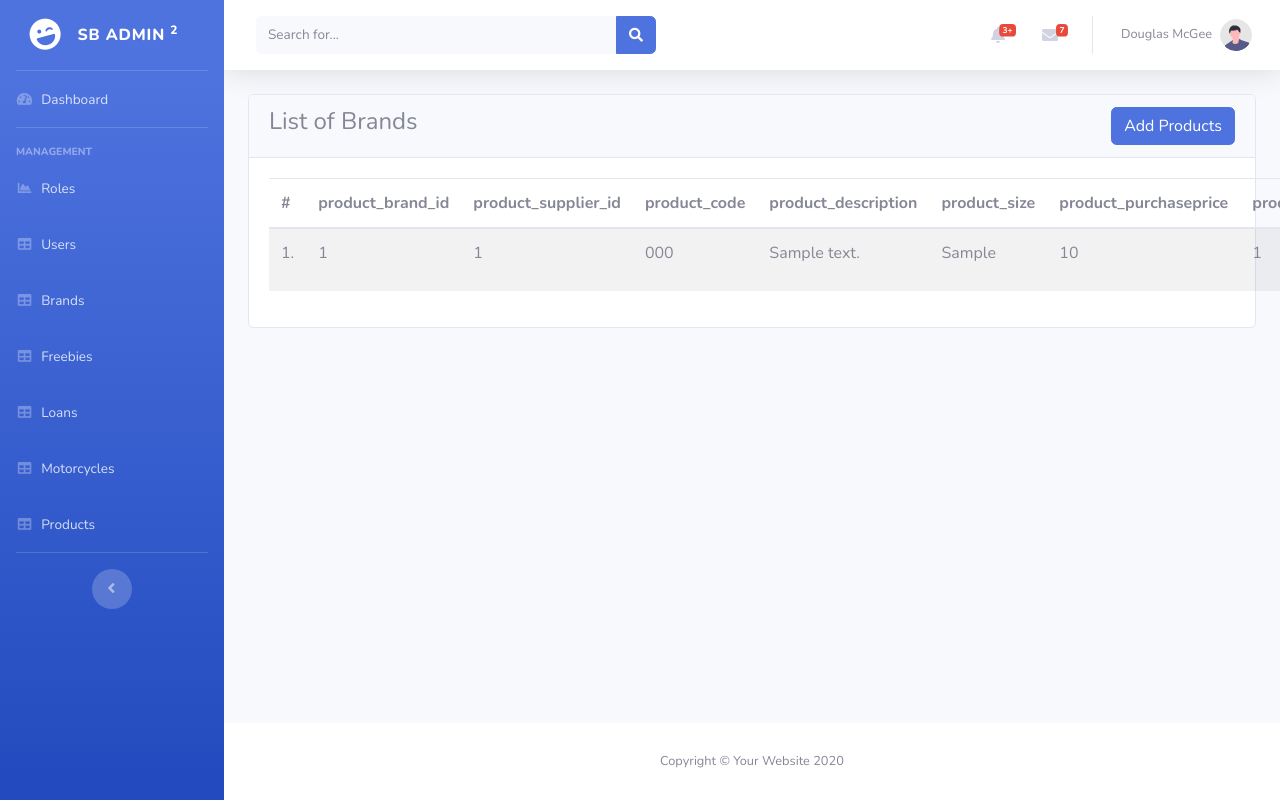
After one commit to Kevin202510/OLMSRM, a PHP site: page /productsTable.php in a window 1280 px wide. The commit adds this page. Run offline with PHP 8.4, Linux system fonts and the light colour scheme; tables that the repository leaves empty hold one stand-in row (values such as "Sample post"); some libraries are stand-ins or nearby versions.

Commit message:
products crud

```diff
--- /dev/null
+++ b/pages/products/modal.php
@@ -0,0 +1,62 @@
+<div class="modal fade" id="exampleModal" tabindex="-1" aria-labelledby="exampleModalLabel" aria-hidden="true">
+  <div class="modal-dialog">
+    <div class="modal-content">
+      <div class="modal-header">
+        <h5 class="modal-title" id="modal-title"></h5>
+        <button type="button" class="close" data-dismiss="modal" aria-label="Close">
+          <span aria-hidden="true">&times;</span>
+        </button>
+      </div>
+      <div class="modal-body">
+        <form method="post" id="formData">
+            <input type="hidden" name="product_id" id="product_id">
+            <div class="mb-3">
+                <label class="form-label">product_brand_id</label>
+                <input type="text" class="form-control" id="product_brand_id" name="product_brand_id" aria-describedby="emailHelp" placeholder="Display Name" >
+            </div>
+            <div class="mb-3">
+                <label class="form-label">product_supplier_id</label>
+                <input type="text" class="form-control" id="product_supplier_id" name="product_supplier_id" aria-describedby="emailHelp" placeholder="Display Name" >
+            </div>
+            <div class="mb-3">
+                <label class="form-label">product_code</label>
+                <input type="text" class="form-control" id="product_code" name="product_code" aria-describedby="emailHelp" placeholder="Display Name" >
+            </div>
+            <div class="mb-3">
+                <label class="form-label">product_description</label>
+                <input type="text" class="form-control" id="product_description" name="product_description" aria-describedby="emailHelp" placeholder="Display Name" >
+            </div>
+            <div class="mb-3">
+                <label class="form-label">product_size</label>
+                <input type="text" class="form-control" id="product_size" name="product_size" aria-describedby="emailHelp" placeholder="Display Name" >
+            </div>
+            <div class="mb-3">
+                <label class="form-label">product_purchaseprice</label>
+                <input type="text" class="form-control" id="product_purchaseprice" name="product_purchaseprice" aria-describedby="emailHelp" placeholder="Display Name" >
+            </div>
+            <div class="mb-3">
+                <label class="form-label">product_wholesale</label>
+                <input type="text" class="form-control" id="product_wholesale" name="product_wholesale" aria-describedby="emailHelp" placeholder="Display Name" >
+            </div>
+            <div class="mb-3">
+                <label class="form-label">product_saleprice</label>
+                <input type="text" class="form-control" id="product_saleprice" name="product_saleprice" aria-describedby="emailHelp" placeholder="Display Name" >
+            </div>
+            <div class="mb-3">
+                <label class="form-label">product_stocksavail</label>
+                <input type="text" class="form-control" id="product_stocksavail" name="product_stocksavail" aria-describedby="emailHelp" placeholder="Display Name" >
+            </div>
+            <div class="mb-3">
+                <label class="form-label">product_image</label>
+                <input type="text" class="form-control" id="product_image" name="product_image" aria-describedby="emailHelp" placeholder="Display Name" >
+            </div>
+            <input type="hidden" id="method" name="update">
+            <div class="modal-footer">
+                <button type="button" class="btn btn-secondary" data-bs-dismiss="modal">Close</button>
+                <button type="button" name="addNew" id="btn-mul" class="btn btn-primary">Save changes</button>
+            </div>
+        </form>
+      </div>
+    </div>
+  </div>
+</div>
--- /dev/null
+++ b/pages/products/products.js
@@ -0,0 +1,244 @@
+import fetch from "../modules/fetcher.js";
+
+$("body").on("click", "#edit", async (e) =>
+  state.show($(e.currentTarget).data("id"))
+);
+$("body").on("click", ".btn-delete", (e) =>
+  state.destroy($(e.currentTarget).data("id"))
+);
+
+const state = {
+  entity: "products",
+  attributes: ["product_brand_id", "product_supplier_id", "product_code", "product_description", "product_size", "product_purchaseprice", "product_wholesale", "product_saleprice", "product_stocksavail", "product_image"],
+  model: [],
+  idname: "product_id",
+  activeIndex: 0,
+  btnSave: document.getElementById("btn-mul"),
+  inputMethod: document.getElementById("method"),
+
+  btnNew: document.getElementById("create-new"),
+
+  init: () => {
+    state.btnNew.addEventListener("click", state.addnew);
+    state.btnNew.disabled = false;
+    state.ask();
+  },
+  ask: () => {
+    $.get(
+      "" + state.entity + "/" + state.entity + "CrudFunction.php",
+      { getData: "getData" },
+      function (data, status) {
+        var datas = JSON.parse(data);
+        $.each(datas, function (index, value) {
+          state.model.push(value);
+        });
+        state.model.forEach((models) =>
+          fetch.writer(state.attributes, models, state.idname)
+        );
+      }
+    );
+  },
+  addnew: () => {
+    state.btnSave.innerHTML = "Save Changes";
+    state.inputMethod.setAttribute("name", "addNew");
+    state.btnSave.addEventListener("click", state.save);
+    fetch.showModal();
+  },
+  save: async (e) => {
+    e.preventDefault();
+    let params = $("#formData").serializeArray();
+    // console.log(params);
+    let model = await fetch.save(state.entity, params);
+    if (model) {
+      $("#main-table").empty();
+      state.model = [];
+      state.ask();
+      $("#exampleModal").modal("hide");
+    }
+  },
+  show: (i) => {
+    state.activeIndex = i;
+    state.btnSave.innerHTML = "Update Changes";
+    state.inputMethod.setAttribute("name", "update");
+    state.btnSave.addEventListener("click", state.update);
+    fetch.showOnModal(state.model[i]);
+  },
+  update: async () => {
+    let params = $("#formData").serializeArray();
+    let model = await fetch.update(state.entity, params);
+    if (model) {
+      $("#main-table").empty();
+      state.model = [];
+      state.ask();
+      $("#exampleModal").modal("hide");
+    }
+  },
+};
+
+window.addEventListener("load", state.init);
+// $(document).ready(function () {
+//   let entity = "brands";
+//   let attributes = ["brand_display_name", "brand_logo"];
+//   let model = [];
+
+//   let index;
+
+//   tableWriter();
+
+//   function tableWriter() {
+//     index = parseInt($("#table-main tr").length) + 1;
+//     $.get(
+//       "" + entity + "/" + entity + "CrudFunction.php",
+//       { getData: "getData" },
+//       function (data, status) {
+//         var datas = JSON.parse(data);
+//         console.log(datas);
+//         $.each(datas, function (index, value) {
+//           model.push(value);
+//         });
+//         model.forEach((models) => writer(models));
+//       }
+//     );
+//   }
+
+//   function writer(modelss) {
+//     let tr = $("<tr>");
+//     $("<td>", { html: parseInt(index++) }).appendTo(tr);
+//     const attriMap = new Map(Object.entries(modelss));
+//     attributes.forEach((attri) =>
+//       $("<td>", { class: "text-wrap", html: attriMap.get(attri) }).appendTo(tr)
+//     );
+
+//     let td = $("<td>");
+//     let group = $("<div>", { class: "btn-group" });
+//     $("<button>", {
+//       "data-id": modelss.brand_id,
+//       class: "btn btn-primary",
+//       id: "edit",
+//       html: "Edit",
+//     }).appendTo(group);
+
+//     $("<button>", {
+//       "data-id": modelss.brand_id,
+//       class: "btn btn-danger",
+//       id: "delete",
+//       html: "Delete",
+//     }).appendTo(group);
+
+//     group.appendTo(td);
+//     td.appendTo(tr);
+//     $("#main-table").append(tr);
+//   }
+
+//   $("body").on("click", "#edit", function (e) {
+//     var idss = $(e.currentTarget).data("id");
+//     $.post(
+//       "" + entity + "/" + entity + "CrudFunction.php",
+//       { brand_id: idss },
+//       function (data, status) {
+//         var datas = JSON.parse(data);
+//         $("#brand_id").val(datas.brand_id);
+//         $("#brand_display_name").val(datas.brand_display_name);
+//         $("#brand_logo").val(datas.brand_logo);
+//       }
+//     );
+
+//     $("#exampleModalLabel").html("Update Brands");
+//     $("#btn-mul").attr("name", "update");
+//     $("#btn-mul").html("Update");
+//     $("#exampleModal").modal("show");
+//   });
+
+//   $("#btn-mul").click(function (e) {
+//     e.preventDefault();
+//     $("#exampleModal").modal("hide");
+//     let postname = $("#btn-mul").attr("name");
+//     if (postname === "addNew") {
+//       $.post(
+//         "" + entity + "/" + entity + "CrudFunction.php",
+//         {
+//           brand_display_name: $("#brand_display_name").val(),
+//           brand_logo: $("#brand_logo").val(),
+//           addNew: "new",
+//         },
+//         function (data, status) {
+//           if (status) {
+//             Swal.fire({
+//               position: "center",
+//               icon: "success",
+//               title: "Added Successfully",
+//               showConfirmButton: false,
+//               timer: 1500,
+//             });
+//             window.setTimeout(function () {
+//               $("#main-table").empty();
+//               model.length = 0;
+//               tableWriter();
+//             }, 1000);
+//           }
+//         }
+//       );
+//     } else {
+//       $.post(
+//         "" + entity + "/" + entity + "CrudFunction.php",
+//         {
+//           brand_id: $("#brand_id").val(),
+//           brand_display_name: $("#brand_display_name").val(),
+//           brand_logo: $("#brand_logo").val(),
+//           update: "update",
+//         },
+//         function (data, status) {
+//           if (status) {
+//             Swal.fire({
+//               position: "center",
+//               icon: "success",
+//               title: "Updated Successfully",
+//               showConfirmButton: false,
+//               timer: 1500,
+//             });
+//             window.setTimeout(function () {
+//               $("#main-table").empty();
+//               model.length = 0;
+//               tableWriter();
+//             }, 1000);
+//           }
+//         }
+//       );
+//     }
+//   });
+
+//   $("body").on("click", "#delete", function (e) {
+//     var idss = $(e.currentTarget).data("id");
+//     $("#ids").val(idss);
+//     Swal.fire({
+//       title: "Are you sure?",
+//       text: "You want to delete this?",
+//       icon: "warning",
+//       showCancelButton: true,
+//       confirmButtonColor: "#3085d6",
+//       cancelButtonColor: "#d33",
+//       confirmButtonText: "Yes, delete it!",
+//     }).then((result) => {
+//       if (result.isConfirmed) {
+//         $.post(
+//           "" + entity + "/" + entity + "CrudFunction.php",
+//           { brand_id: idss, delete: "del" },
+//           function (data, status) {
+//             if (status) {
+//               Swal.fire({
+//                 position: "center",
+//                 icon: "success",
+//                 title: "Deleted Successfully",
+//                 showConfirmButton: false,
+//                 timer: 1500,
+//               });
+//               $("#main-table").empty();
+//               model.length = 0;
+//               tableWriter();
+//             }
+//           }
+//         );
+//       }
+//     });
+//   });
+// });
--- /dev/null
+++ b/pages/products/productsCrudFunction.php
@@ -0,0 +1,66 @@
+<?php
+
+    include_once('../../API/DBCRUDAPI.php');
+    $DBCRUDAPI = new DBCRUDAPI();
+
+    if(isset($_GET['getData'])){
+        $DBCRUDAPI->select("products","*");
+        $data = $DBCRUDAPI->sql;
+        $res = array();
+        while($datass = mysqli_fetch_assoc($data)){
+            $res[] = $datass;
+        }
+        echo json_encode($res);
+    }
+    else{
+        if(isset($_POST['addNew'])){
+            $product_brand_id = $_POST["product_brand_id"];
+            $product_supplier_id = $_POST["product_supplier_id"];
+            $product_code = $_POST["product_code"];
+            $product_description = $_POST["product_description"];
+            $product_size = $_POST["product_size"];
+            $product_purchaseprice = $_POST["product_purchaseprice"];
+            $product_wholesale = $_POST["product_wholesale"];
+            $product_saleprice = $_POST["product_saleprice"];
+            $product_stocksavail = $_POST["product_stocksavail"];
+            $product_image = $_POST["product_image"];
+
+            $DBCRUDAPI->insert('products',['product_brand_id'=>$product_brand_id, 'product_supplier_id'=>$product_supplier_id ,'product_code'=>$product_code, 'product_description'=>$product_description, 'product_size'=>$product_size, 'product_purchaseprice'=>$product_purchaseprice, 'product_wholesale'=>$product_wholesale, 'product_saleprice'=>$product_saleprice, 'product_stocksavail'=>$product_stocksavail, 'product_image'=>$product_image]);
+
+            echo json_encode("success");
+
+        }else if(isset($_POST['update'])){
+            $product_id = $_POST["product_id"];
+            $product_brand_id = $_POST["product_brand_id"];
+            $product_supplier_id = $_POST["product_supplier_id"];
+            $product_code = $_POST["product_code"];
+            $product_description = $_POST["product_description"];
+            $product_size = $_POST["product_size"];
+            $product_purchaseprice = $_POST["product_purchaseprice"];
+            $product_wholesale = $_POST["product_wholesale"];
+            $product_saleprice = $_POST["product_saleprice"];
+            $product_stocksavail = $_POST["product_stocksavail"];
+            $product_image = $_POST["product_image"];
+
+            $DBCRUDAPI->update('products',['product_brand_id'=>$product_brand_id, 'product_supplier_id'=>$product_supplier_id ,'product_code'=>$product_code, 'product_description'=>$product_description, 'product_size'=>$product_size, 'product_purchaseprice'=>$product_purchaseprice, 'product_wholesale'=>$product_wholesale, 'product_saleprice'=>$product_saleprice, 'product_stocksavail'=>$product_stocksavail, 'product_image'=>$product_image],"product_id='$product_id'");
+            echo json_encode(array("success"=>true));
+        }else if(isset($_POST['delete'])){
+
+            $product_id = $_POST["product_id"];
+
+            $DBCRUDAPI->delete('products',"product_id='$product_id'");
+
+        }else{
+            $dataid = "product_id=" . $_POST['product_id'];
+            $DBCRUDAPI->select("products","*",$dataid);
+            $getData = $DBCRUDAPI->sql;
+            $res = array();
+            while($datass = mysqli_fetch_assoc($getData)){
+                $res = $datass;
+            }
+            echo json_encode($res);
+        }
+    }
+
+
+?>
--- /dev/null
+++ b/pages/productsTable.php
@@ -0,0 +1,53 @@
+<?php include('header.php'); ?>
+    <div id="wrapper">
+        <?php include('sidebar.php'); ?>
+        <div id="content-wrapper" class="d-flex flex-column">
+            <div id="content">
+
+                <!-- Topbar -->
+                <?php include('topbar.php'); ?>
+                <!-- End of Topbar -->
+                <!-- Begin Page Content -->
+                <div class="container-fluid">
+                    <div class="card">
+                        <div class="card-header">
+                            <div class="d-flex justify-content-between">
+                                <h4>List of Brands</h4>
+                                <button type="button" class="btn btn-primary" id="create-new">
+                                    Add Products
+                                </button>
+                            </div>
+                        </div>
+                        <div class="card-body">
+                            <table class="table table-striped">
+                                <thead>
+                                    <tr>
+                                    <th scope="col">#</th>
+                                    <th scope="col">product_brand_id</th>
+                                    <th scope="col">product_supplier_id</th>
+                                    <th scope="col">product_code</th>
+                                    <th scope="col">product_description</th>
+                                    <th scope="col">product_size</th>
+                                    <th scope="col">product_purchaseprice</th>
+                                    <th scope="col">product_wholesale</th>
+                                    <th scope="col">product_saleprice</th>
+                                    <th scope="col">product_stocksavail</th>
+                                    <th scope="col">product_image</th>
+                                    <th scope="col">Action</th>
+                                    </tr>
+                                </thead>
+                                <tbody id="main-table">
+                                </tbody>
+                            </table>
+                        </div>
+                    </div>
+                    <?php include('products/modal.php'); ?>
+                </div>
+                <!-- /.container-fluid -->
+
+            </div>
+            <?php include('footer.php'); ?>
+        </div>
+    </div>
+<script type="module" src="products/products.js"></script>
+<?php include('script.php'); ?>
--- a/pages/sidebar.php
+++ b/pages/sidebar.php
@@ -52,6 +52,11 @@
                     <i class="fas fa-fw fa-table"></i>
                     <span>Motorcycles</span></a>
             </li>
+            <li class="nav-item">
+                <a class="nav-link" href="productsTable.php">
+                    <i class="fas fa-fw fa-table"></i>
+                    <span>Products</span></a>
+            </li>
             <hr class="sidebar-divider d-none d-md-block">
             <div class="text-center d-none d-md-inline">
                 <button class="rounded-circle border-0" id="sidebarToggle"></button>
```
